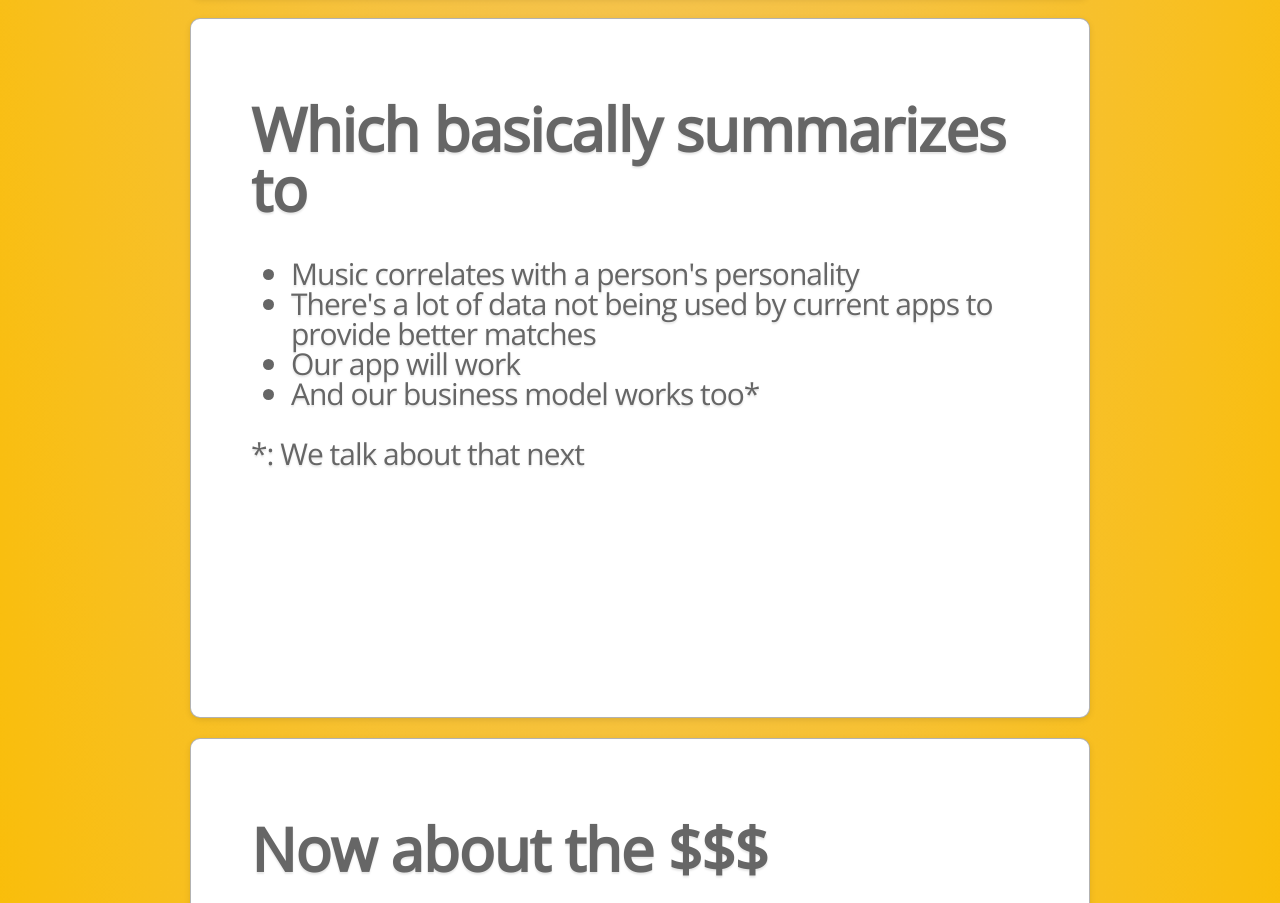
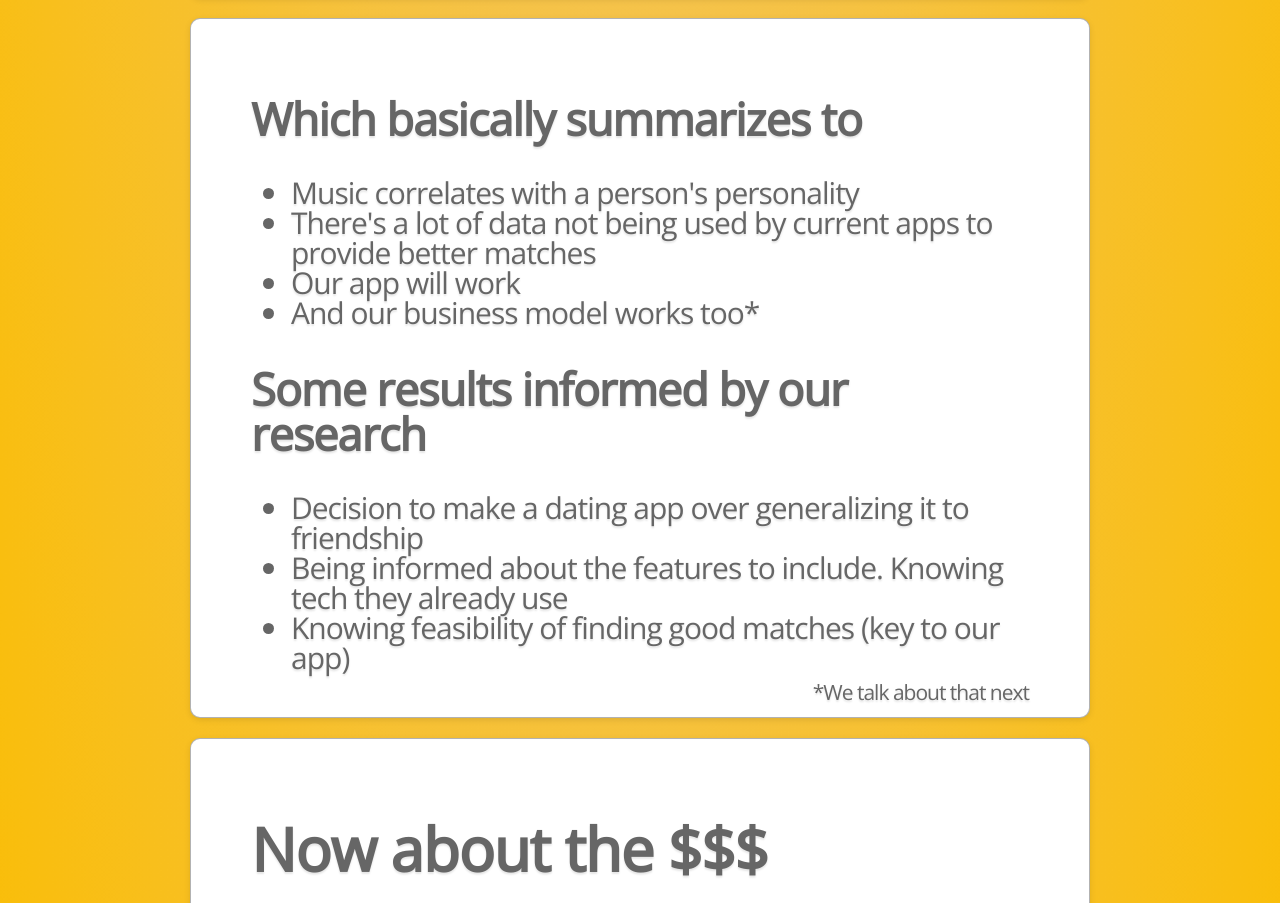
Before and after one commit to fractal-des360-17/fractal-des360-17.github.io, a plain HTML site: page index.html in a window 1280 px wide. Shown: the part 7869-8772 px from the top of the page. Drawn offline with nearby package versions, Linux system fonts and the light colour scheme; a script that the page names is missing.

Commit message:
add survey

```diff
--- a/index.html
+++ b/index.html
@@ -140,14 +140,20 @@
   </div>
 
   <div id="tinya" class="step slide" data-x="2825" data-y="2325" data-z="-3000" data-rotate="300" data-scale="1">
-    <h1>Which basically summarizes to</h1>
+    <h2>Which basically summarizes to</h2>
     <ul>
       <li> Music correlates with a person's personality
       <li> There's a lot of data not being used by current apps to provide better matches
       <li> Our app will work
       <li> And our business model works too*
     </ul>
-    <p>*: We talk about that next </p>
+    <h2> Some results informed by our research </h2>
+    <ul>
+      <li> Decision to make a dating app over generalizing it to friendship
+      <li> Being informed about the features to include. Knowing tech they already use
+      <li> Knowing feasibility of finding good matches (key to our app)
+    </ul>
+    <p style="text-align:right; font-size: 0.7em; position:relative; top:-1em">*We talk about that next </p>
   </div>
 
   <div id="imaginationa" class="step slide" data-x="6700" data-y="-300" data-scale="6">
```
